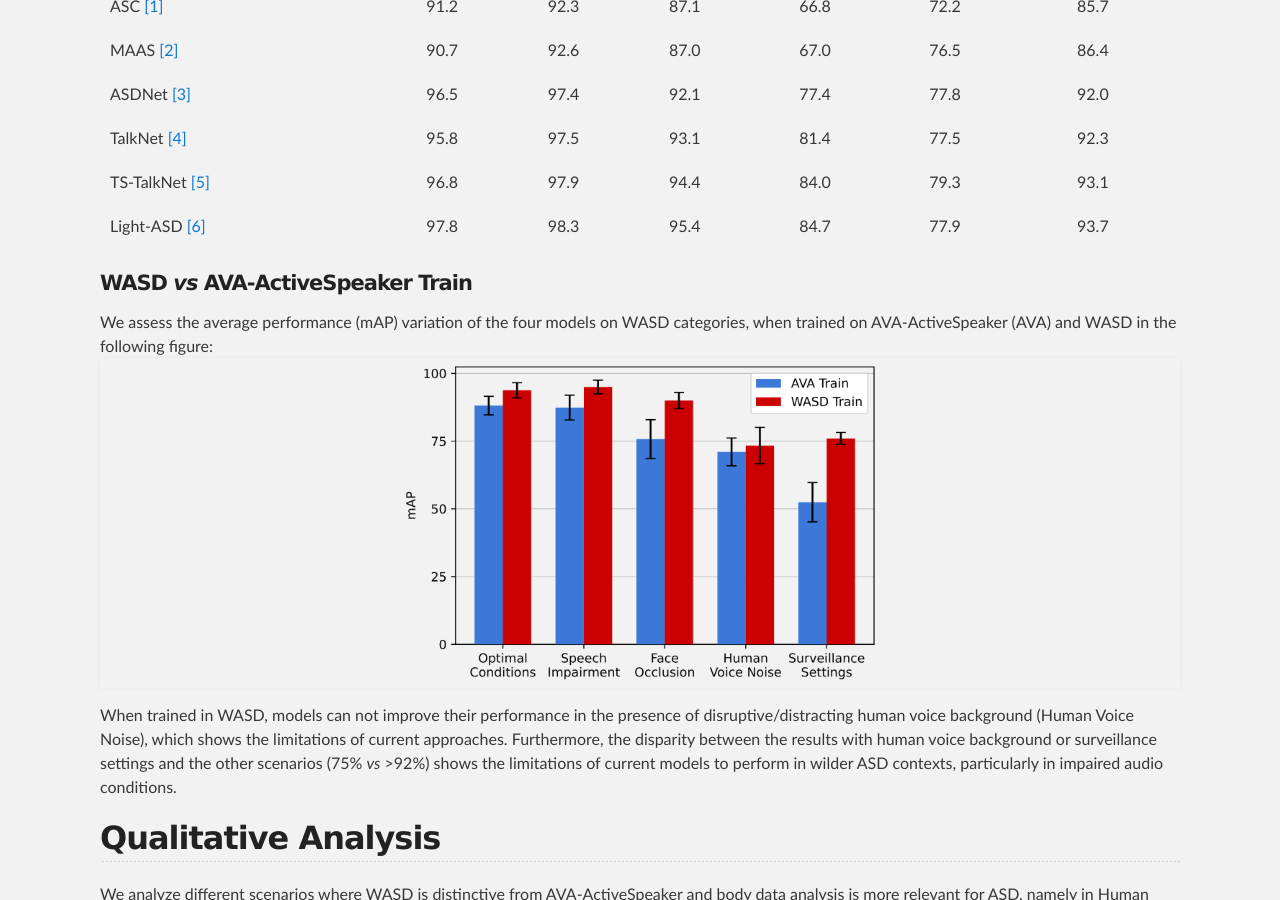
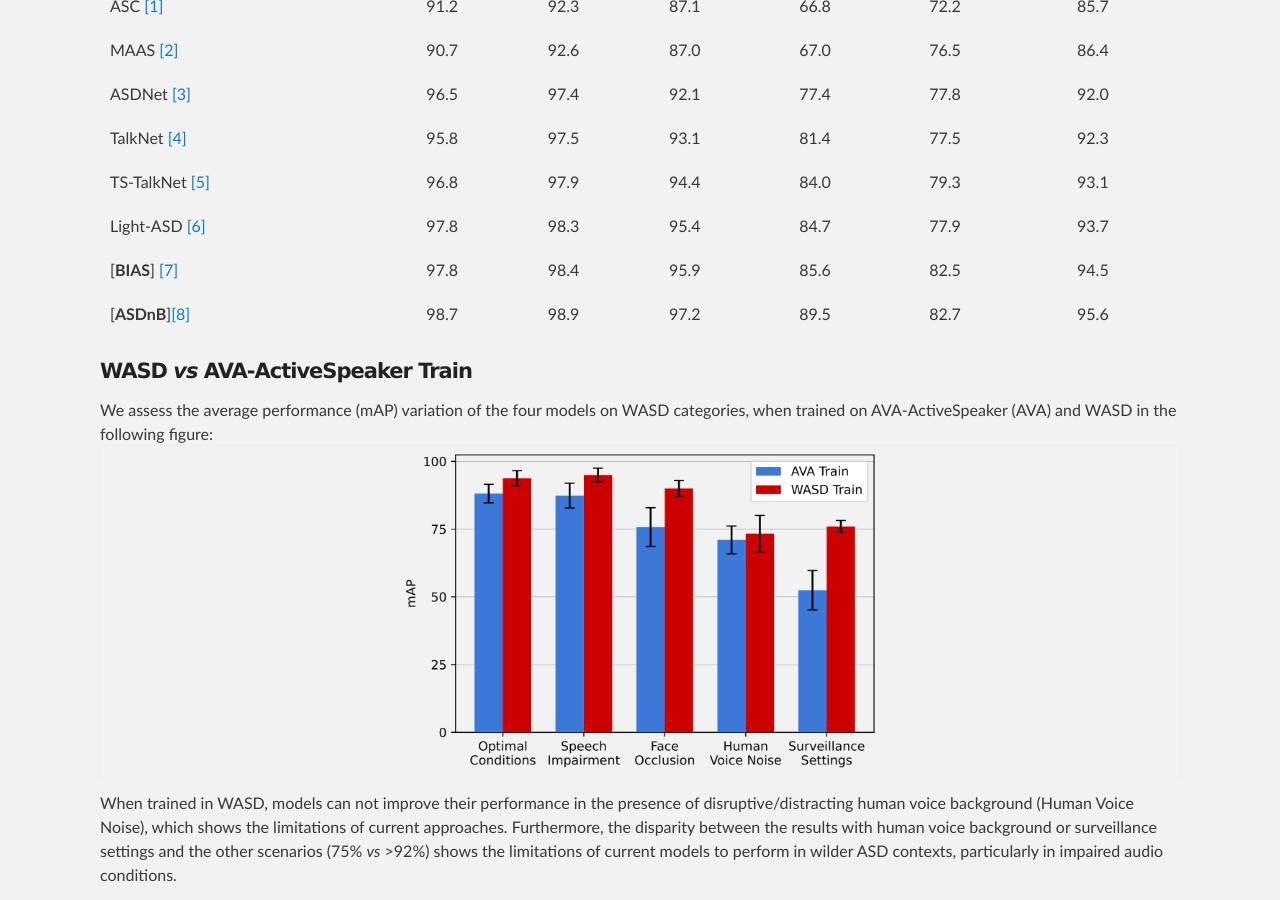
Before and after one commit to Tiago-Roxo/WASD, a Jekyll site: the page built from index.md, in a window 1280 px wide and 900 px high, scrolled down 4070 px. Built offline with Jekyll 4.4.1, drawn with Linux system fonts in a browser that asks for light colours.

Commit message:
Update index.md

```diff
--- a/index.md
+++ b/index.md
@@ -72,6 +72,8 @@ Comparison of state-of-the-art models on the different categories of WASD, using
 | TalkNet [\[4\]](https://github.com/TaoRuijie/TalkNet-ASD)          | 95.8      | 97.5      | 93.1      | 81.4      | 77.5      | 92.3      |
 | TS-TalkNet [\[5\]](https://github.com/Jiang-Yidi/TS-TalkNet)       | 96.8      | 97.9      | 94.4      | 84.0      | 79.3      | 93.1      |
 | Light-ASD [\[6\]](https://github.com/Junhua-Liao/Light-ASD)        | 97.8      | 98.3      | 95.4      | 84.7      | 77.9      | 93.7      |
+| [**BIAS**] [\[7\]](https://github.com/Tiago-Roxo/BIAS)             | 97.8      | 98.4      | 95.9      | 85.6      | 82.5      | 94.5      |
+| [**ASDnB**][\[8\]](https://github.com/Tiago-Roxo/ASDnB)         	 | 98.7      | 98.9      | 97.2      | 89.5      | 82.7      | 95.6      |
 
 #### WASD *vs* AVA-ActiveSpeaker Train
 
```
